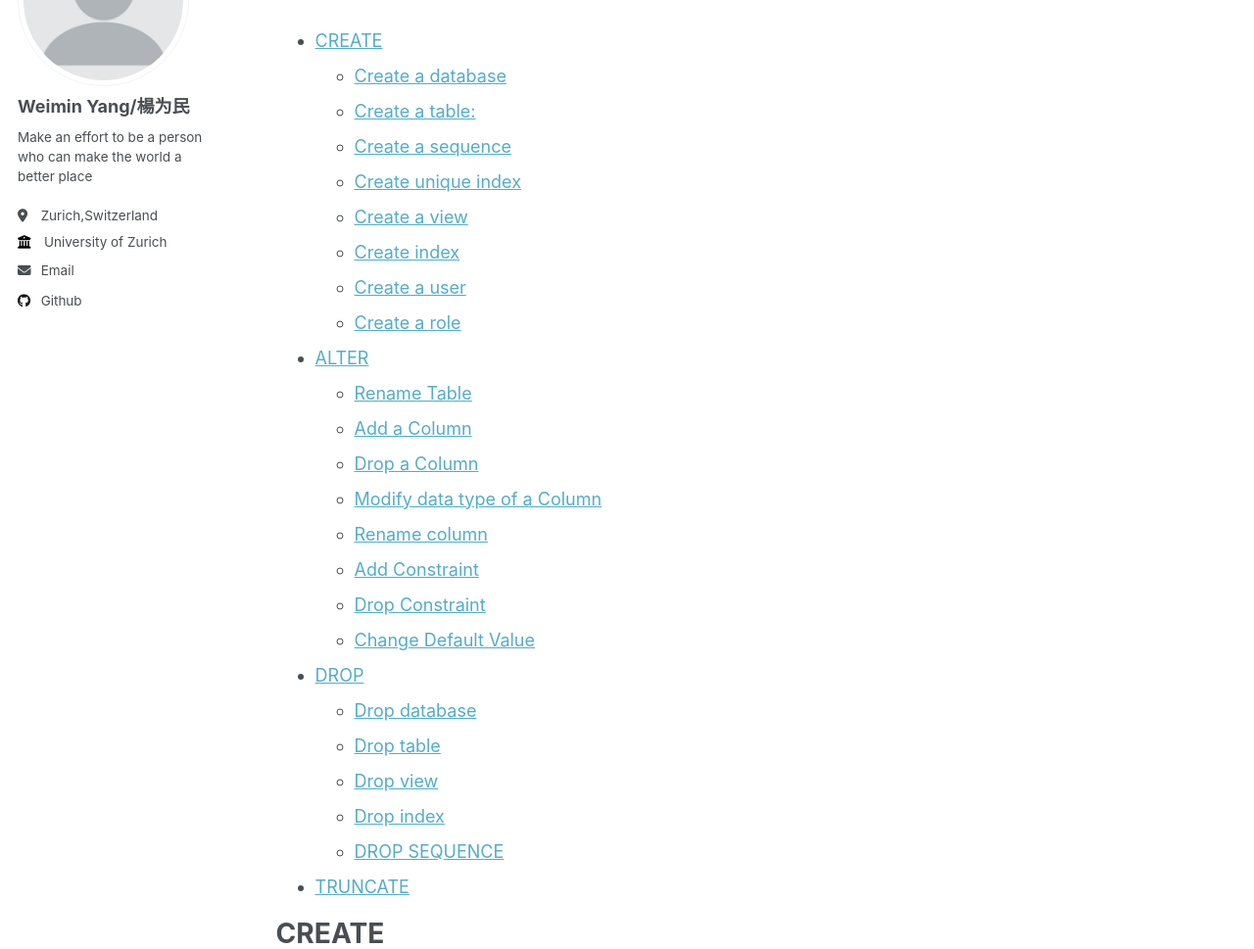
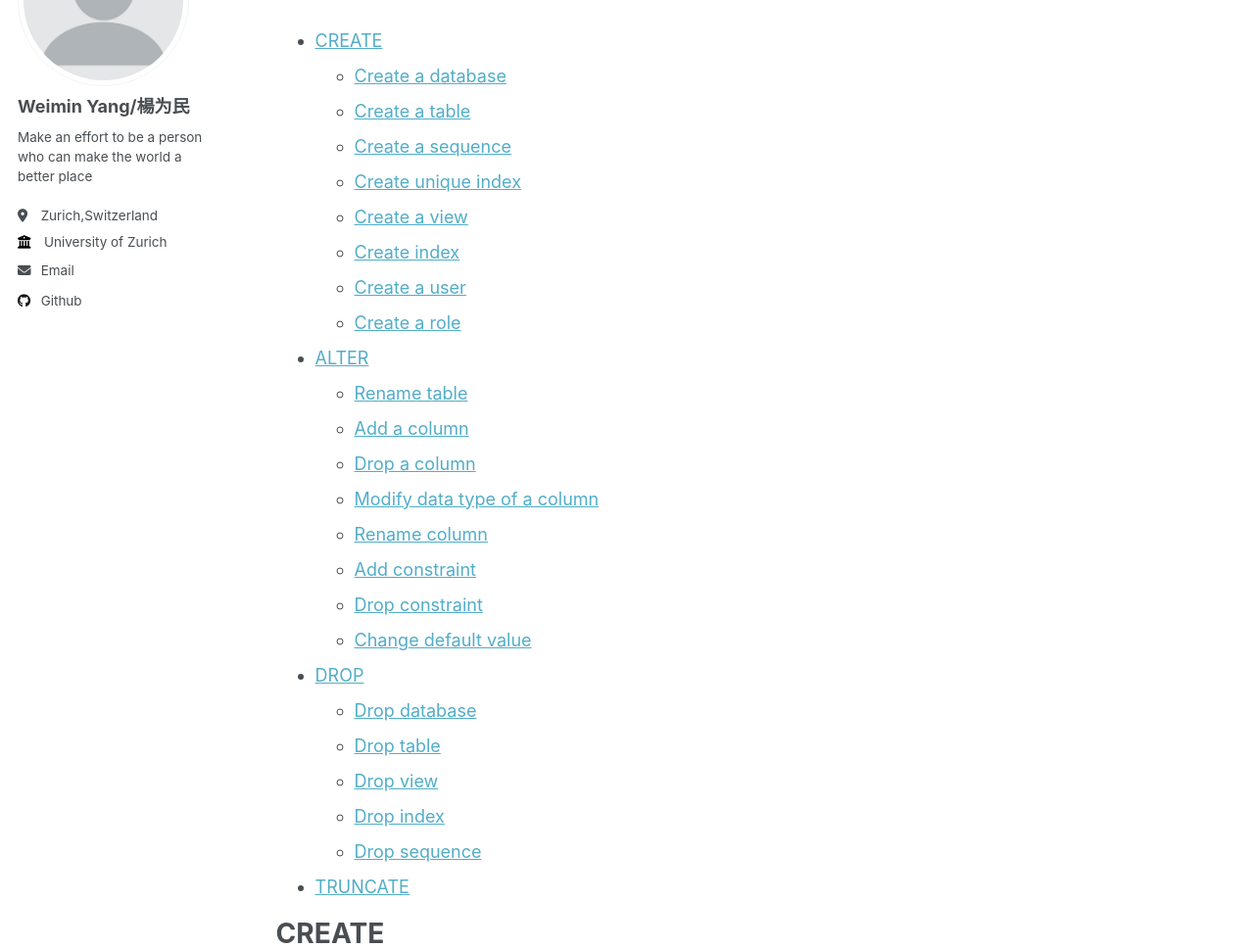
Before and after one commit to weimin3/weimin3.github-io, a Jekyll site: the page built from _SQL/1_DDL.md, in a window 1280 px wide and 1400 px high. Shown: the part 193-1162 px from the top of the window at 98% size. Built offline with Jekyll 4.4.1, drawn with Linux system fonts in a browser that asks for light colours; some of the changed text lies outside the part shown.

Commit message:
Update 1_DDL.md

````diff
--- a/_SQL/1_DDL.md
+++ b/_SQL/1_DDL.md
@@ -7,7 +7,7 @@ date: 2024-09-08
 ---
 - [CREATE](#create)
   - [Create a database](#create-a-database)
-  - [Create a table:](#create-a-table)
+  - [Create a table](#create-a-table)
   - [Create a sequence](#create-a-sequence)
   - [Create unique index](#create-unique-index)
   - [Create a view](#create-a-view)
@@ -15,20 +15,20 @@ date: 2024-09-08
   - [Create a user](#create-a-user)
   - [Create a role](#create-a-role)
 - [ALTER](#alter)
-  - [Rename Table](#rename-table)
-  - [Add a Column](#add-a-column)
-  - [Drop a Column](#drop-a-column)
-  - [Modify data type of a Column](#modify-data-type-of-a-column)
+  - [Rename table](#rename-table)
+  - [Add a column](#add-a-column)
+  - [Drop a column](#drop-a-column)
+  - [Modify data type of a column](#modify-data-type-of-a-column)
   - [Rename column](#rename-column)
-  - [Add Constraint](#add-constraint)
-  - [Drop Constraint](#drop-constraint)
-  - [Change Default Value](#change-default-value)
+  - [Add constraint](#add-constraint)
+  - [Drop constraint](#drop-constraint)
+  - [Change default value](#change-default-value)
 - [DROP](#drop)
   - [Drop database](#drop-database)
   - [Drop table](#drop-table)
   - [Drop view](#drop-view)
   - [Drop index](#drop-index)
-  - [DROP SEQUENCE](#drop-sequence)
+  - [Drop sequence](#drop-sequence)
 - [TRUNCATE](#truncate)
 
 # CREATE
@@ -40,7 +40,7 @@ CREATE DATABASE [IF NOT EXISTS] databasename;
 
 For instance: `CREATE DATABASE IF NOT EXISTS company_db;`
 
-## Create a table:
+## Create a table
 ```sql
 CREATE TABLE table_name(
     column 1 datatype,
@@ -130,25 +130,25 @@ For instance: `CREATE ROLE manager`
 
 # ALTER
 The ALTER statement is used to modify **existing objects** in a database, such as tables,columns,constraints, and more.
-## Rename Table
+## Rename table
 ```sql
 ALTER TABLE old_table_name
     RENAME TO new_table_name;
 ```
 
-## Add a Column
+## Add a column
 ```sql
 ALTER TABLE table_name
     ADD COLUMN column_name data_type;
 ```
 
-## Drop a Column
+## Drop a column
 ```sql
 ALTER TABLE table_name
     DROP COLUMN column_name;
 ```
 
-## Modify data type of a Column
+## Modify data type of a column
 ```sql
 ALTER TABLE table_name
     MODIFY COLUMN column_name new_data_type;
@@ -160,7 +160,7 @@ ALTER TABLE table_name
     RENAME COLUMN column_name TO new_column_name;
 ```
 
-## Add Constraint
+## Add constraint
 ```sql
 ALTER TABLE table_name
     ADD CONSTRAINT constraint_name constraint_type (column_name);
@@ -172,7 +172,7 @@ ALTER TABLE employees
 ```
 Adds a foreign key constraint named fk_department on the department_id column referencing departments(department_id).
 
-## Drop Constraint
+## Drop constraint
 ```sql
 ALTER TABLE table_name
     DROP CONSTRAINT constraint_name;
@@ -183,7 +183,7 @@ ALTER TABLE employees
 ```
 Removes the foreign key constraint fk_department from the employees table.
 
-## Change Default Value
+## Change default value
 ```sql
 ALTER TABLE table_name
     ALTER COLUMN column_name SET DEFAULT default_value;
@@ -212,7 +212,7 @@ DROP VIEW [IF EXISTS] view_name;
 ```sql
 DROP INDEX [IF EXISTS] index_name ON table_name;
 ```
-## DROP SEQUENCE
+## Drop sequence
 ```sql
 DROP SEQUENCE [IF EXISTS] sequence_name;
 ```
````
